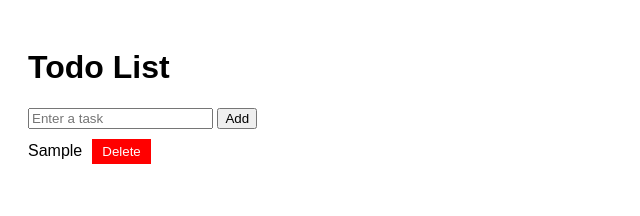
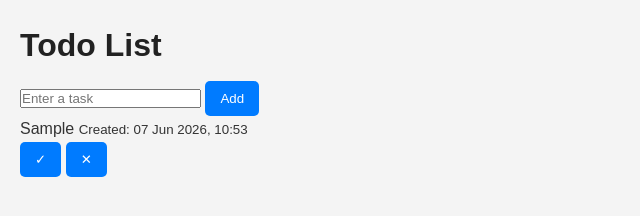
Before and after one commit to poznyaki/project, a plain HTML site: page Web Junior Maker Time/index.html in a window 1280 px wide. Both pictures are taken after typing "Sample" into the empty fields and a click on the button "Add". Shown: the whole page, without its empty margins (0-640 px from the left). Drawn offline with nearby package versions, Linux system fonts and the light colour scheme.

Commit message:
зробив все шо нада

```diff
--- a/Web Junior Maker Time/index.html
+++ b/Web Junior Maker Time/index.html
@@ -4,43 +4,21 @@
     <meta charset="UTF-8">
     <meta name="viewport" content="width=device-width, initial-scale=1.0">
     <title>Todo List</title>
+    <link rel="stylesheet" href="style.css">
 
     <script src="https://ajax.googleapis.com/ajax/libs/jquery/3.7.1/jquery.min.js"></script>
 
-    <style>
-        body {
-            font-family: Arial, sans-serif;
-            padding: 20px;
-        }
 
-        .task-item {
-            display: flex;
-            align-items: center;
-            gap: 10px;
-            margin-top: 10px;
-        }
-
-        .deleteBtn {
-            background: red;
-            color: white;
-            border: none;
-            padding: 5px 10px;
-            cursor: pointer;
-        }
-
-        .deleteBtn:hover {
-            background: darkred;
-        }
     </style>
 </head>
 <body>
 
     <h1>Todo List</h1>
 
-    <input type="text" id="task" placeholder="Enter a task">
-    <button id="addBtn">Add</button>
+   <input type="text" id="task" placeholder="Enter a task">
+<button id="addBtn">Add</button>
 
-    <div id="list"></div>
+<div id="list"></div>
 
     <script src="script.js"></script>
 
--- a/Web Junior Maker Time/script.js
+++ b/Web Junior Maker Time/script.js
@@ -1,30 +1,73 @@
 $(document).ready(function () {
 
+    // Load saved tasks
+    loadTasks();
+
+    function saveTasks() {
+        localStorage.setItem("tasks", $("#list").html());
+    }
+
+    function loadTasks() {
+        const savedTasks = localStorage.getItem("tasks");
+
+        if (savedTasks) {
+            $("#list").html(savedTasks);
+        }
+    }
+
+    // Add task
     $("#addBtn").click(function () {
 
-        let task = $("#task").val();
+        let task = $("#task").val().trim();
 
-        if (task.trim() !== "") {
+        if (task !== "") {
+
+            const timeCreated = new Date().toLocaleString("en-GB", {
+                day: "2-digit",
+                month: "short",
+                year: "numeric",
+                hour: "2-digit",
+                minute: "2-digit"
+            });
 
             $("#list").append(`
                 <div class="task-item">
-                    <span>${task}</span>
-                    <button class="deleteBtn">Delete</button>
+                    <div class="task-info">
+                        <span class="task-text">${task}</span>
+                        <small class="timestamp">
+                            Created: ${timeCreated}
+                        </small>
+                    </div>
+
+                    <div class="buttons">
+                        <button class="completeBtn">✓</button>
+                        <button class="deleteBtn">✕</button>
+                    </div>
                 </div>
             `);
 
             $("#task").val("");
+            saveTasks();
         }
     });
 
-    $("#list").on("click", ".deleteBtn", function () {
-        $(this).parent().remove();
-    });
-
+    // Press Enter to add task
     $("#task").keypress(function (e) {
         if (e.which === 13) {
             $("#addBtn").click();
         }
     });
 
+    // Delete task
+    $("#list").on("click", ".deleteBtn", function () {
+        $(this).closest(".task-item").remove();
+        saveTasks();
+    });
+
+    // Complete task
+    $("#list").on("click", ".completeBtn", function () {
+        $(this).closest(".task-item").toggleClass("completed");
+        saveTasks();
+    });
+
 });
--- a/Web Junior Maker Time/style.css
+++ b/Web Junior Maker Time/style.css
@@ -1,4 +1,57 @@
+.completed {
+    text-decoration: line-through;
+}
+
 * {
   margin: 0;
   padding: 0;
+  box-sizing: border-box;
+
 }
+
+
+body {
+  font-family: Arial, sans-serif;
+  background-color: #f4f4f4;
+  color: #333;
+  line-height: 1.6;
+  padding: 20px;
+}
+
+
+.container {
+  max-width: 800px;
+  margin: auto;
+  background: white;
+  padding: 20px;
+  border-radius: 10px;
+}
+
+
+h1, h2, h3 {
+  margin-bottom: 10px;
+  color: #222;
+}
+
+
+button {
+  background-color: #007bff;
+  color: white;
+  border: none;
+  padding: 10px 15px;
+  border-radius: 5px;
+  cursor: pointer;
+}
+
+button:hover {
+  background-color: #0056b3;
+}
+
+a {
+  color: #007bff;
+  text-decoration: none;
+}
+
+a:hover {
+  text-decoration: underline;
+}
```
